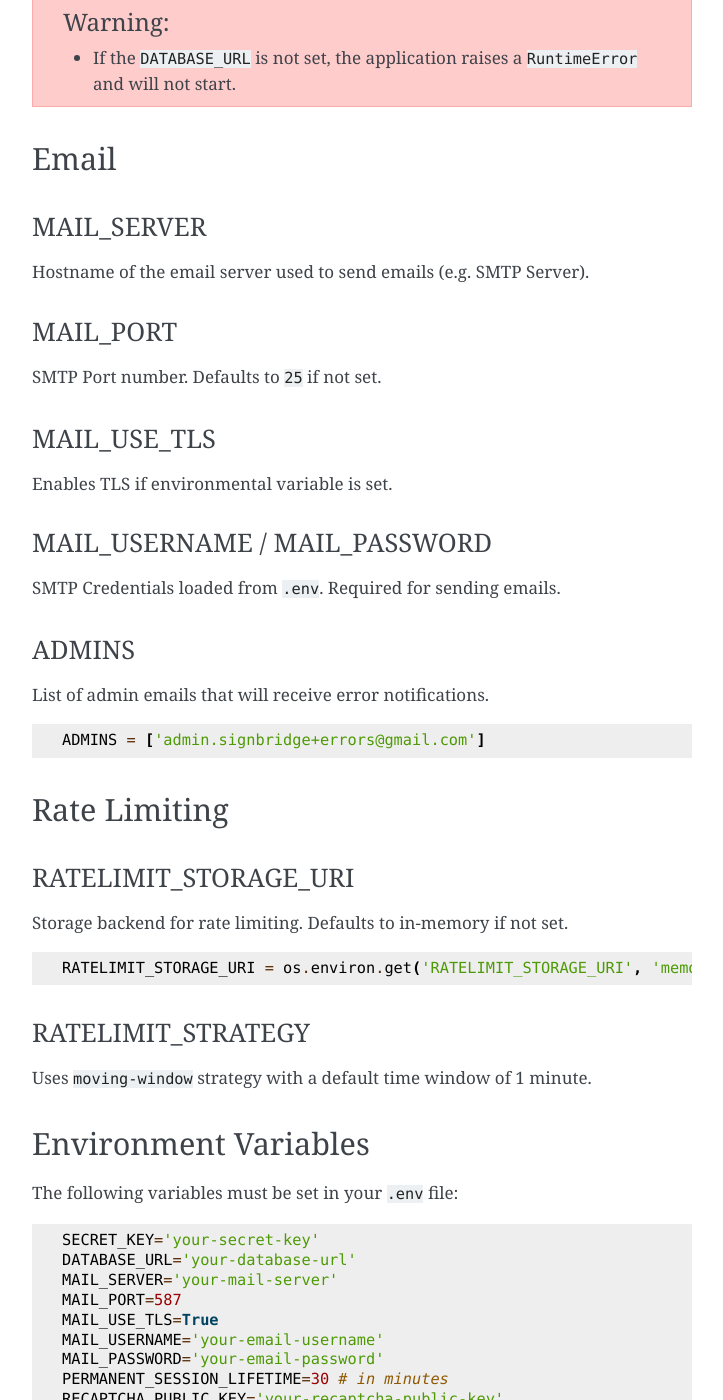
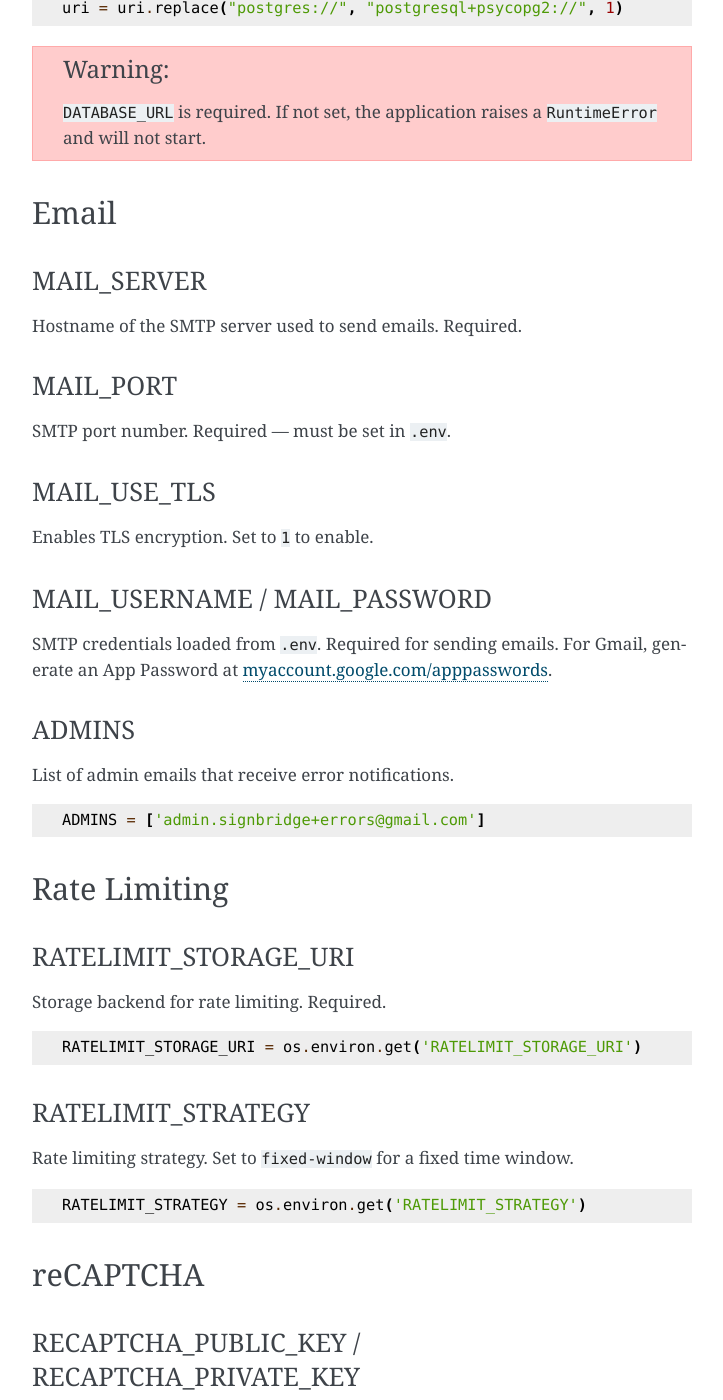
Before and after one commit to nuhaaaaaaa24/SignBridge, a Sphinx documentation site: the page built from docs/source/ref/config.rst, in a window 1280 px wide and 1400 px high, scrolled down 1309 px. Shown: the whole window, without its empty margins (388-1111 px from the left). Built offline with Sphinx 7.4.7, drawn with Linux system fonts in a browser that asks for light colours; pages that are not in the unit, such as notebooks, are missing from menus; some of the changed text lies outside the part shown.

Commit message:
config update

```diff
--- a/docs/source/ref/config.rst
+++ b/docs/source/ref/config.rst
@@ -6,18 +6,18 @@
 =========
 
 This section provides a reference for the configuration settings used in SignBridge. All configurations are defined in the ``config.py`` file.
-Values are loaded from ``env`` file using the ``python-dotenv`` package.
+Values are loaded from ``.env`` file using the ``python-dotenv`` package.
 
-.. Warning::
+.. warning::
 
-   * Add your ``.env`` to gitignore to avoid accidentally committing sensitive information.
+   Add your ``.env`` to ``.gitignore`` to avoid accidentally committing sensitive information.
 
 Configuration Classes
 ======================
 
 config
 -------
-A single base ``config`` class is used for all environmental variables.
+A single base ``Config`` class is used for all environments. All variables are required — if any are missing, the application raises a ``RuntimeError`` and will not start.
 
 Core Settings
 ==============
@@ -25,7 +25,7 @@
 SECRET_KEY
 ----------
 
-* Used for secure signing of session cookies and other security-related needs.
+Used for secure signing of session cookies and other security-related needs.
 
 .. code-block:: python
 
@@ -34,11 +34,11 @@
 PERMANENT_SESSION_LIFETIME
 --------------------------
 
-* Session will expire after 30 minutes of inactivity.
+Session will expire after the configured number of minutes of inactivity.
 
 .. code-block:: python
 
-    PERMANENT_SESSION_LIFETIME = timedelta(minutes=30)
+    PERMANENT_SESSION_LIFETIME = timedelta(minutes=int(os.environ.get('PERMANENT_SESSION_LIFETIME', 30)))
 
 Database
 =========
@@ -46,7 +46,7 @@
 SQLALCHEMY_DATABASE_URI
 ------------------------
 
-Loaded from the ``DATABASE_URL`` in ``.env``.
+Loaded from ``DATABASE_URL`` in ``.env``.
 
 * **Development:** Uses SQLite locally
 
@@ -60,9 +60,9 @@
 
     uri = uri.replace("postgres://", "postgresql+psycopg2://", 1)
 
-.. Warning::
+.. warning::
 
-    * If the ``DATABASE_URL`` is not set, the application raises a ``RuntimeError`` and will not start.
+   ``DATABASE_URL`` is required. If not set, the application raises a ``RuntimeError`` and will not start.
 
 Email
 ======
@@ -70,31 +70,31 @@
 MAIL_SERVER
 -----------
 
-Hostname of the email server used to send emails (e.g. SMTP Server).
+Hostname of the SMTP server used to send emails. Required.
 
 MAIL_PORT
 ---------
 
-SMTP Port number. Defaults to ``25`` if not set.
+SMTP port number. Required — must be set in ``.env``.
 
 MAIL_USE_TLS
 ------------
 
-Enables TLS if environmental variable is set.
+Enables TLS encryption. Set to ``1`` to enable.
 
 MAIL_USERNAME / MAIL_PASSWORD
 ------------------------------
 
-SMTP Credentials loaded from ``.env``. Required for sending emails.
+SMTP credentials loaded from ``.env``. Required for sending emails. For Gmail, generate an App Password at `myaccount.google.com/apppasswords <https://myaccount.google.com/apppasswords>`_.
 
 ADMINS
 ------
 
-List of admin emails that will receive error notifications.
+List of admin emails that receive error notifications.
 
 .. code-block:: python
 
-     ADMINS = ['admin.signbridge+errors@gmail.com']
+    ADMINS = ['admin.signbridge+errors@gmail.com']
 
 Rate Limiting
 ==============
@@ -102,32 +102,51 @@
 RATELIMIT_STORAGE_URI
 ----------------------
 
-Storage backend for rate limiting. Defaults to in-memory if not set.
+Storage backend for rate limiting. Required.
 
 .. code-block:: python
 
-    RATELIMIT_STORAGE_URI = os.environ.get('RATELIMIT_STORAGE_URI', 'memory://')
+    RATELIMIT_STORAGE_URI = os.environ.get('RATELIMIT_STORAGE_URI')
 
 RATELIMIT_STRATEGY
 ------------------
 
-Uses ``moving-window`` strategy with a default time window of 1 minute.
+Rate limiting strategy. Set to ``fixed-window`` for a fixed time window.
+
+.. code-block:: python
+
+    RATELIMIT_STRATEGY = os.environ.get('RATELIMIT_STRATEGY')
+
+reCAPTCHA
+==========
+
+RECAPTCHA_PUBLIC_KEY / RECAPTCHA_PRIVATE_KEY
+---------------------------------------------
+
+Keys for Google reCAPTCHA. Required.
+
+.. note::
+
+   For development, use Google's test keys which always pass automatically:
+
+   - ``RECAPTCHA_PUBLIC_KEY=6LeIxAcTAAAAAJcZVRqyHh71UMIEGNQ_MXjiZKhI``
+   - ``RECAPTCHA_PRIVATE_KEY=6LeIxAcTAAAAAGG-vFI1TnRWxMZNFuojJ4WifJWe``
 
 Environment Variables
 ======================
 
-The following variables must be set in your ``.env`` file:
+All of the following must be set in your ``.env`` file:
 
-.. code-block:: python
+.. code-block:: bash
 
     SECRET_KEY='your-secret-key'
     DATABASE_URL='your-database-url'
+    PERMANENT_SESSION_LIFETIME='30'
     MAIL_SERVER='your-mail-server'
-    MAIL_PORT=587
-    MAIL_USE_TLS=True
+    MAIL_PORT='587'
+    MAIL_USE_TLS='1'
     MAIL_USERNAME='your-email-username'
     MAIL_PASSWORD='your-email-password'
-    PERMANENT_SESSION_LIFETIME=30 # in minutes
     RECAPTCHA_PUBLIC_KEY='your-recaptcha-public-key'
     RECAPTCHA_PRIVATE_KEY='your-recaptcha-private-key'
     RATELIMIT_STORAGE_URI='memory://'
```
